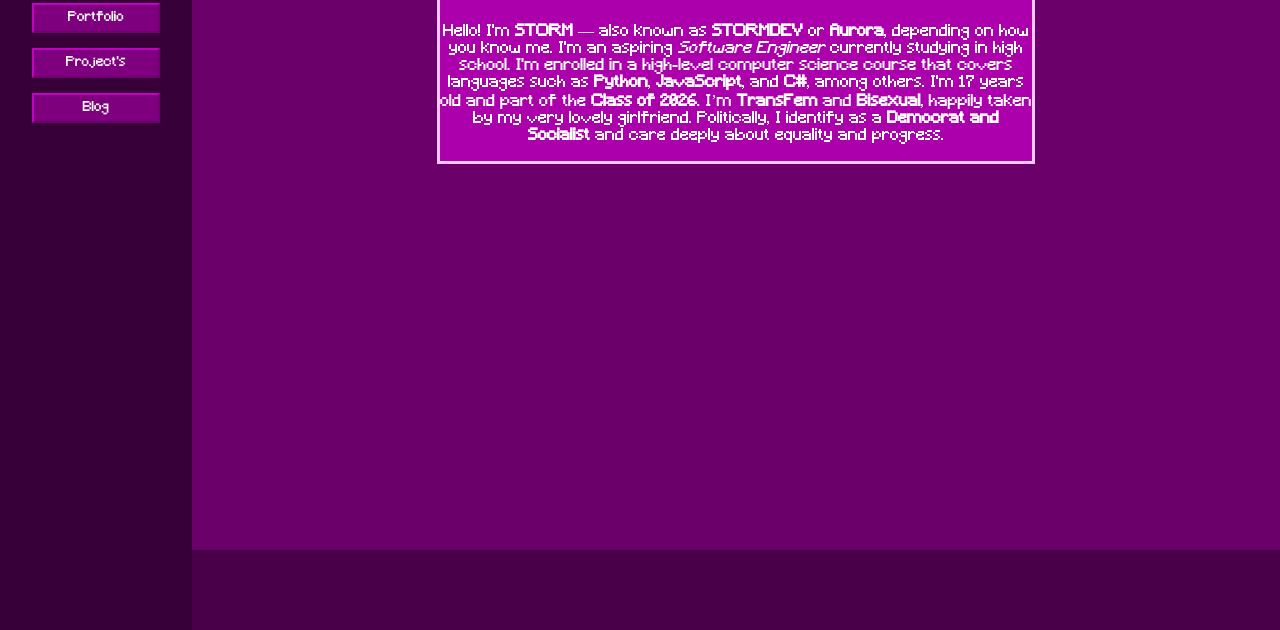
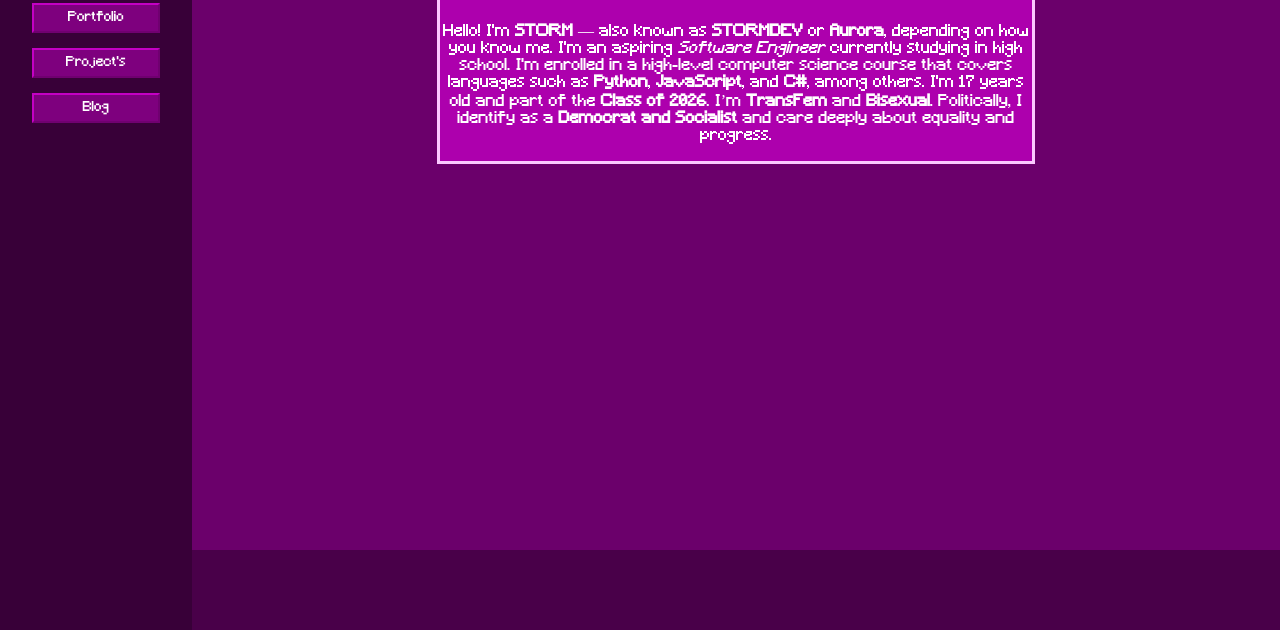
Before and after one commit to STORM-MCCTC/STORM-DEV.US-4, a plain HTML site: page Desktop/Home.html in a window 1280 px wide. Shown: the part 170-800 px from the top of the page. Drawn offline with Linux system fonts and the light colour scheme.

Commit message:
changed some text on line 18

```diff
--- a/Desktop/Home.html
+++ b/Desktop/Home.html
@@ -15,7 +15,7 @@
         <br>
         <div class="MainContentDivbox">
             <p class="headertext">About Me</p>
-            <p>Hello! I'm <strong>STORM</strong> — also known as <strong>STORMDEV</strong> or <strong>Aurora</strong>, depending on how you know me. I'm an aspiring <em>Software Engineer</em> currently studying in high school. I'm enrolled in a high-level computer science course that covers languages such as <strong>Python</strong>, <strong>JavaScript</strong>, and <strong>C#</strong>, among others. I'm 17 years old and part of the <strong>Class of 2026</strong>. I’m <strong>TransFem</strong> and <strong>Bisexual</strong>, happily taken by my very lovely girlfriend. Politically, I identify as a <strong>Democrat and Socialist</strong> and care deeply about equality and progress.</p>
+            <p>Hello! I'm <strong>STORM</strong> — also known as <strong>STORMDEV</strong> or <strong>Aurora</strong>, depending on how you know me. I'm an aspiring <em>Software Engineer</em> currently studying in high school. I'm enrolled in a high-level computer science course that covers languages such as <strong>Python</strong>, <strong>JavaScript</strong>, and <strong>C#</strong>, among others. I'm 17 years old and part of the <strong>Class of 2026</strong>. I’m <strong>TransFem</strong> and <strong>Bisexual</strong>. Politically, I identify as a <strong>Democrat and Socialist</strong> and care deeply about equality and progress.</p>
         </div>
         <br>
     </div>
```
